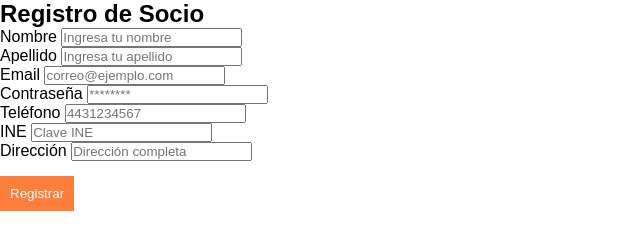
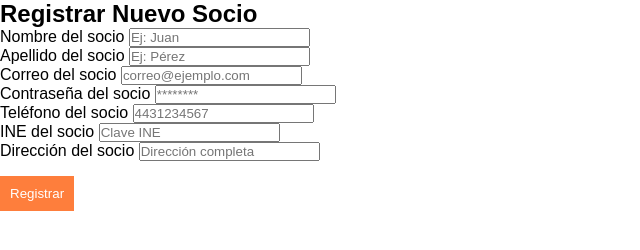
Before and after one commit to Mercy743/Club_Social_y_Deportivo-SIGAD-CSDM, a plain HTML site: page frontend/registro.html in a window 1280 px wide. Shown: the whole page, without its empty margins (0-640 px from the left). Drawn offline with Linux system fonts and the light colour scheme.

Commit message:
Registro funcional y correccion x2

```diff
--- a/frontend/registro.html
+++ b/frontend/registro.html
@@ -8,45 +8,44 @@
 <body>
 
 
-
 <div class="container">
 
-  <h2>Registro de Socio</h2>
+  <h2>Registrar Nuevo Socio</h2>
 
   <form id="registroForm">
 
     <div class="campo">
-      <label for="nombre">Nombre</label>
-      <input id="nombre" type="text" placeholder="Ingresa tu nombre" required>
+      <label for="nombre">Nombre del socio</label>
+      <input id="nombre" type="text" placeholder="Ej: Juan" required>
     </div>
 
     <div class="campo">
-      <label for="apellido">Apellido</label>
-      <input id="apellido" type="text" placeholder="Ingresa tu apellido" required>
+      <label for="apellido">Apellido del socio</label>
+      <input id="apellido" type="text" placeholder="Ej: Pérez" required>
     </div>
 
     <div class="campo">
-      <label for="email">Email</label>
+      <label for="email">Correo del socio</label>
       <input id="email" type="email" placeholder="correo@ejemplo.com" required>
     </div>
 
     <div class="campo">
-      <label for="password">Contraseña</label>
+      <label for="password">Contraseña del socio</label>
       <input id="password" type="password" placeholder="********" required>
     </div>
 
     <div class="campo">
-      <label for="telefono">Teléfono</label>
+      <label for="telefono">Teléfono del socio</label>
       <input id="telefono" type="text" placeholder="4431234567">
     </div>
 
     <div class="campo">
-      <label for="ine">INE</label>
+      <label for="ine">INE del socio</label>
       <input id="ine" type="text" placeholder="Clave INE" required>
     </div>
 
     <div class="campo">
-      <label for="direccion">Dirección</label>
+      <label for="direccion">Dirección del socio</label>
       <input id="direccion" type="text" placeholder="Dirección completa" required>
     </div>
 
@@ -58,7 +57,6 @@
 
 </div>
 
-
 <script src="js/registro.js"></script>
 
 </body>
```
